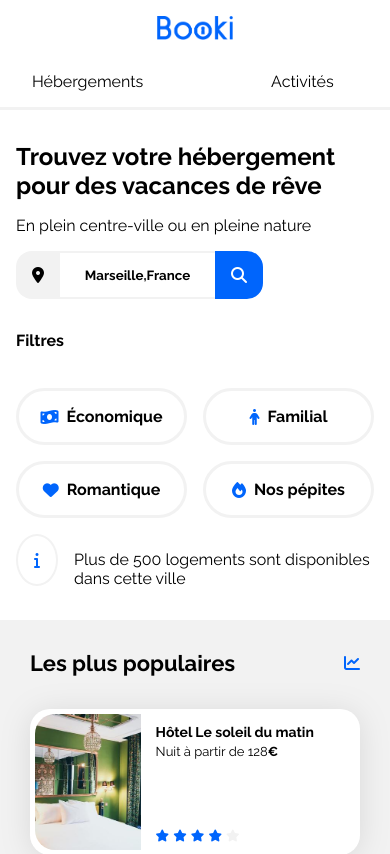
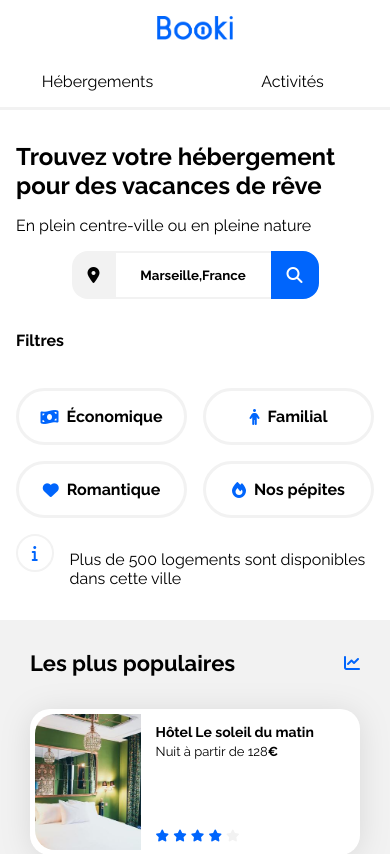
Before and after one commit to BennyBenV/booki-starter-code-master, a plain HTML site: page index.html in a window 390 px wide. Shown: the top 854 px of the page. Drawn offline with Linux system fonts and the light colour scheme.

Commit message:
Site terminé

```diff
--- a/css/style.css
+++ b/css/style.css
@@ -57,6 +57,10 @@ a {
 
 .neutral-star {
     color: var(--main-bg-color)
+}
+
+img{
+    object-fit: cover;
 }
 
 /****** Hebergements And Populaires ***********/
@@ -240,17 +244,25 @@ form {
     flex-direction: row;
     gap: 1rem;
     margin-bottom: 2rem;
+
 }
 
 .fa-info {
     border-radius: 100%;
     border: 2px solid var(--main-bg-color);
     padding: 1rem;
+    width: 0.1rem;
+    height: 0.1rem;
+    justify-content: center;
+    display: flex;
+    align-items: center;
 }
 
 /* ---------------------------------------------------------------------------------------------------------------------------------- */
 
 /* -----------------------------------------Hébergements à Marseille / Populaires---------------------------------------------------- */
+
+/* Les photos sont "coupés" en bas */
 
 .titre-marseille {
     margin-bottom: 1rem;
@@ -268,8 +280,9 @@ form {
 }
 
 .chambre {
-    border-radius: 1rem;
     height: 10rem;
+    border-top-left-radius: 1rem;
+    border-top-right-radius: 1rem;
 
 }
 
@@ -279,6 +292,9 @@ form {
     gap: 1rem;
 }
 
+#afficher-plus{
+    margin: 1rem;
+}
 /* ---------------------------------------------------------------------------------------------------------------------------------- */
 
 
@@ -427,14 +443,14 @@ footer {
 
     /* --------------------------------------------------Header-------------------------------------------------------------------------- */
 
-    .menu-rub {
+    .rubrique {
         border-bottom: solid #F2F2F2;
         padding-bottom: 1rem;
         width: 100%;
         text-align: center;
     }
 
-    .menu-rub:hover {
+    .rubrique:hover{
         border-bottom: solid var(--main-color);
     }
 
@@ -450,13 +466,15 @@ footer {
         align-items: center;
         gap: 1rem;
         margin-bottom: 2rem;
+        margin-right: 0;
+        margin-left: 0;
     }
 
     .menu {
         display: flex;
         gap: 0;
-        justify-content: center;
-        width: 120%;
+        justify-content: space-around;
+        width: 100%;
 
     }
 
@@ -464,13 +482,19 @@ footer {
         border-top: none;
     }
 
-    .rubrique:hover+.ligne {
-        background-color: var(--main-color);
+    .menu-rub{
+        width: 100%;
     }
+    .menu-rub > a{
+        display: block;
+        width: 100%;
+    }
+
+
     /* ---------------------------------------------------------------------------------------------------------------------------------- */
 
 /* --------------------------------------------Barre de recherche-------------------------------------------------------------------- */
-
+/* Mettre la barre de recherche au centre */
     .rechercher {
         width: 3rem;
     }
@@ -490,6 +514,7 @@ footer {
 
     form {
         margin-bottom: 1rem;
+        justify-content: center;
     }
 
 /* ---------------------------------------------------------------------------------------------------------------------------------- */
@@ -529,14 +554,6 @@ footer {
 
 /* ---------------------------------------------------------------------------------------------------------------------------------- */
 
-/* -------------------------------------------Information---------------------------------------------------------------------------- */
-
-    .fa-info {
-        display: flex;
-        align-items: center;
-        padding: 1rem;
-        height: 1rem;
-    }
 
 /* ---------------------------------------------Hébergements à Marseille / Populaire------------------------------------------------ */
 
@@ -580,9 +597,7 @@ footer {
         width: 90%;
     }
 
-    #afficher-plus {
-        margin: 1rem;
-    }
+
 
 /* ---------------------------------------------------------------------------------------------------------------------------------- */
 
--- a/index.html
+++ b/index.html
@@ -10,13 +10,14 @@
     <link href="https://fonts.googleapis.com/css2?family=Raleway:wght@400;500;700&display=swap" rel="stylesheet">
     <link rel="stylesheet" href="https://cdnjs.cloudflare.com/ajax/libs/font-awesome/6.2.1/css/all.min.css"
         integrity="sha512-MV7K8+y+gLIBoVD59lQIYicR65iaqukzvf/nwasF0nqhPay5w/9lJmVM2hMDcnK1OnMGCdVK+iQrJ7lzPJQd1w=="
-        crossorigin="anonymous" referrerpolicy="no-referrer" />
+        crossorigin="anonymous" referrerpolicy="no-referrer">
+
     <link rel="stylesheet" href="./css/style.css">
 </head>
 
 <body>
     <div class="main-container">
-<!------------------------------------------------- Header -------------------------------------------------------------------------->
+<!-- Header -->
         <header>
             <img src="images/logo/Booki.png" alt="logo" id="logo">
             <div class="menu">
@@ -25,10 +26,10 @@
             </div>
 
         </header>
-<!------------------------------------------------------------------------------------------------------------------------------------>
+<!-- -->
 
         <main>
-<!---------------------------------------------Barre de recherche--------------------------------------------------------------------->
+<!-- Barre de recherche -->
             <div class="recherche">
                 <h1>Trouvez votre hébergement pour des vacances de rêve</h1>
                 <p>En plein centre-ville ou en pleine nature</p>
@@ -46,9 +47,9 @@
                     </form>
                 </div>
             </div>
-<!------------------------------------------------------------------------------------------------------------------------------------>
+<!-- -->
 
-<!------------------------------------------------------Les filtres------------------------------------------------------------------->
+<!-- Les filtres -->
             <div class="filtres">
                 <p><strong>Filtres</strong></p>
                 <div class="fil">
@@ -68,19 +69,19 @@
                     Nos pépites
                 </div>
             </div>
-<!------------------------------------------------------------------------------------------------------------------------------------>
+<!-- -->
 
-<!--------------------------------------Informations---------------------------------------------------------------------------------->
+<!-- Informations -->
             <div class="information">
                 <i class="fa-solid fa-info"></i>
                 <p>
                     Plus de 500 logements sont disponibles dans cette ville
                 </p>
             </div>
-<!------------------------------------------------------------------------------------------------------------------------------------>
+<!-- -->
 
 
-<!----------------------------------------------La partie "Hébergements à Marseille"-------------------------------------------------->
+<!-- La partie "Hébergements à Marseille" -->
             <div class="hebergements-and-populaires">
                 <section class="hebergements">
                     <h2 class="section-title titre-marseille" id="h-a-p">Hébergements à Marseille</h2>
@@ -205,12 +206,13 @@
                                 </div>
                             </a>
                         </div>
-                        <p id="afficher-plus"><strong>Afficher plus</strong></p>
                     </div>
+                    <p id="afficher-plus"><strong>Afficher plus</strong></p>
+
                 </section>
-<!------------------------------------------------------------------------------------------------------------------------------------>
+<!-- -->
 
-<!-----------------------------------------------La partie "Populaires"--------------------------------------------------------------->
+<!-- La partie "Populaires" -->
                 <section class="populaires">
                     <div class="populaires-title">
                         <h2 class="section-title">Les plus populaires</h2>
@@ -280,9 +282,9 @@
                     </div>
                 </section>
             </div>
-<!------------------------------------------------------------------------------------------------------------------------------------>
+<!-- -->
 
-<!----------------------------------------------ACtivités à Marseille----------------------------------------------------------------->
+<!-- ACtivités à Marseille -->
             <div>
                 <h2 id="a-a-m">Activités à Marseille</h2>
 
@@ -316,10 +318,10 @@
                     </div>
                 </div>
             </div>
-<!------------------------------------------------------------------------------------------------------------------------------------>
+<!-- -->
         </main>
 
-<!----------------------------------------------------Footer-------------------------------------------------------------------------->
+<!-- Footer -->
         <footer>
             <div class="foot">
                 <div class="apropos">
@@ -343,7 +345,7 @@
 
             </div>
         </footer>
-<!------------------------------------------------------------------------------------------------------------------------------------>
+<!-- -->
     </div>
 </body>
 
```
